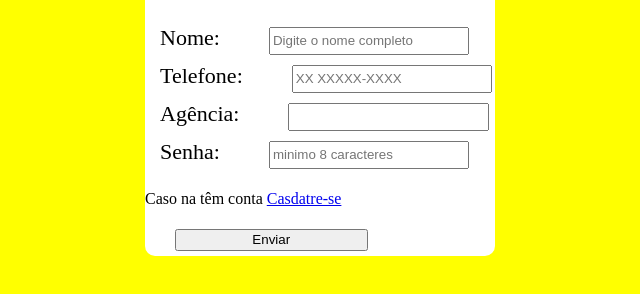
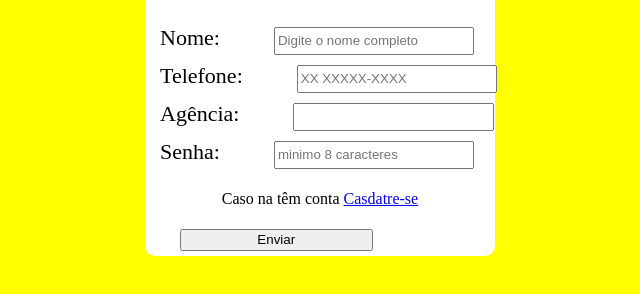
Before and after one commit to BragiaMikael/Banco-profit, a plain HTML site: page index.html in a window 1280 px wide. Shown: the part 62-356 px from the top of the page, without its empty margins (320-960 px from the left). Drawn offline with Linux system fonts and the light colour scheme.

Commit message:
arrumando estilo

```diff
--- a/index.html
+++ b/index.html
@@ -15,13 +15,13 @@
             <input type="text" id="nome" placeholder="Digite o nome completo" required maxlength="100">
 
             <label for="telefone">Telefone:</label>
-            <input type="tel" id="telefone" placeholder="XX XXXXX-XXXX" maxlength="12" required >
+            <input type="tel" id="telefone" placeholder="XX XXXXX-XXXX" minlength="12" maxlength="12" required >
 
             <label for="agencia">Agência:</label>
-            <input type="number" id="agencia" maxlength="4" required >
+            <input type="number" id="agencia"  minlength="4" maxlength="4" required >
 
             <label for="senha">Senha:</label>
-            <input type="password" id="senha" maxlength="8" placeholder="minimo 8 caracteres" required>
+            <input type="password" id="senha" minlength="8" maxlength="8" placeholder="minimo 8 caracteres" required>
 
             <p>Caso na têm conta <a href="cadastrar.html">Casdatre-se</a></p>
 
--- a/style.css
+++ b/style.css
@@ -22,5 +22,8 @@ form input{
     height: 22px;
     width: 55%;
     position: relative;
-    left: 20px;
+    left: 25px;
 }
+form p{
+    text-align: center;
+}
```
